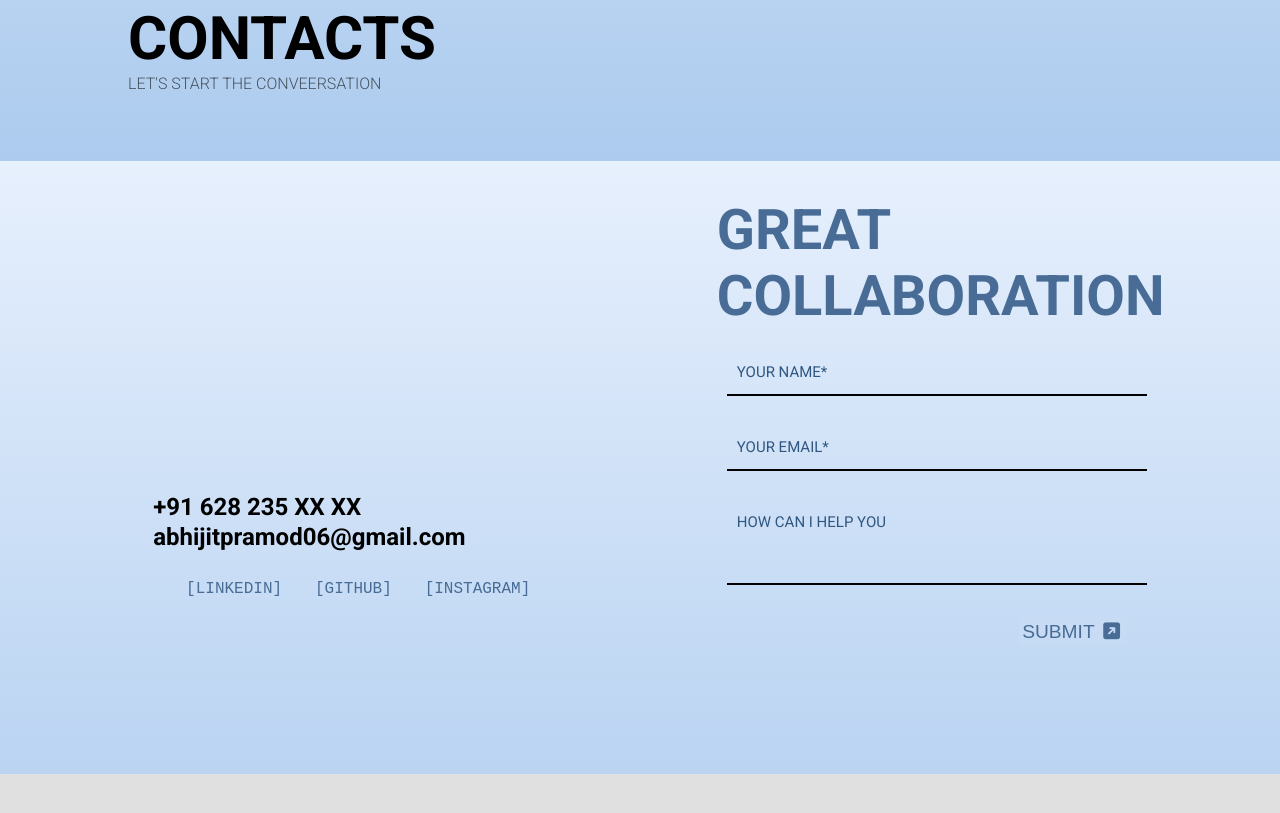
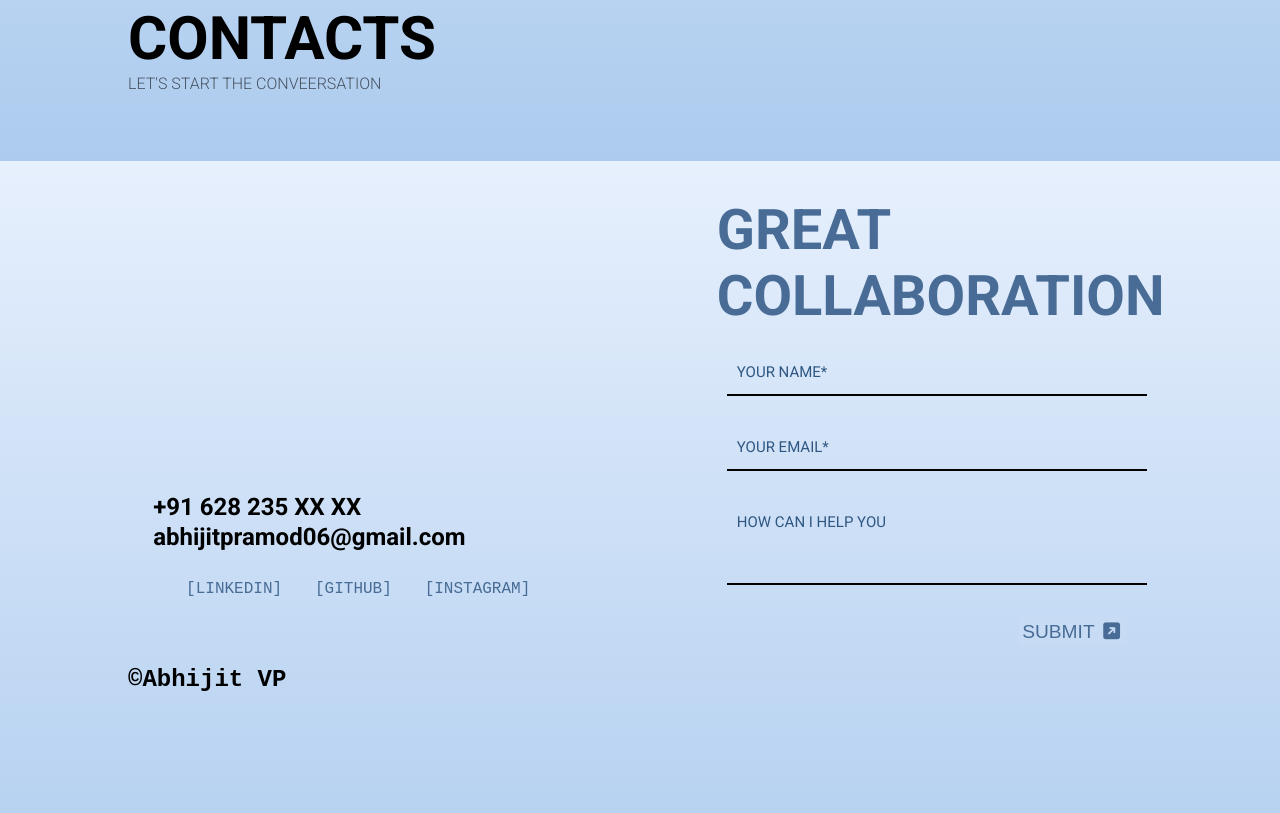
Before and after one commit to abhijit-0622/portfolio-web-page, a plain HTML site: page index.html in a window 1280 px wide. Shown: the part 2239-3052 px from the top of the page. Before the commit the page ends 3013 px from the top, so only its background shows below. Drawn offline with Linux system fonts and the light colour scheme.

Commit message:
add copyright sign

```diff
--- a/index.html
+++ b/index.html
@@ -140,6 +140,7 @@
                         </form>
                     </div>
                 </div>
+               <code><h1>&copy;Abhijit VP</h1></code>
             </div>
         </section>
     </footer>
```
